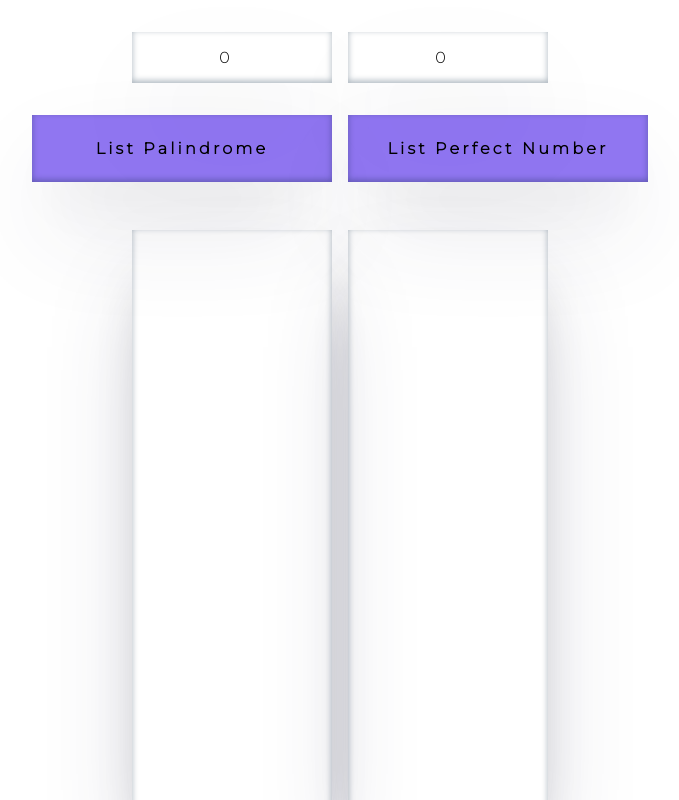
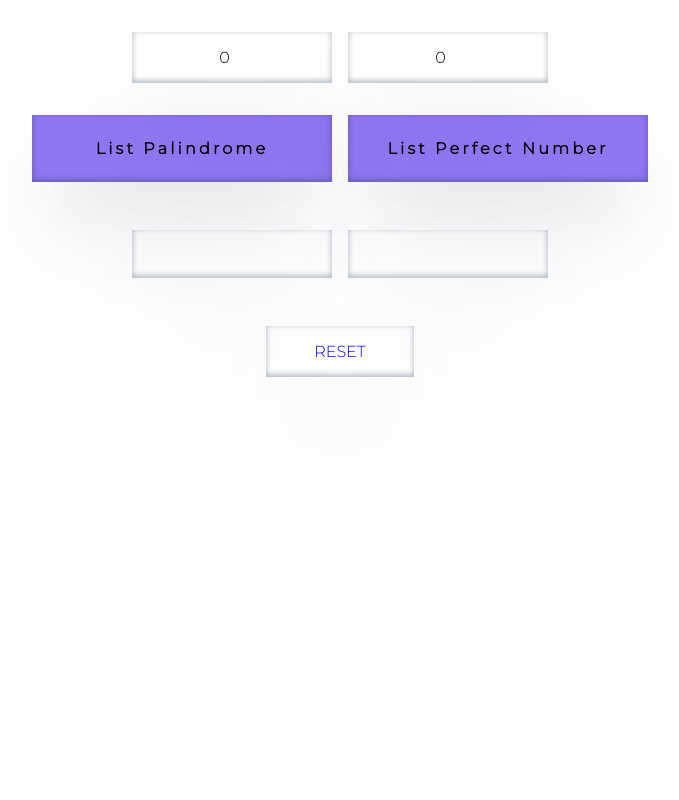
Before and after one commit to miracerdin/Palindrom-and-Perfect-Number, a plain HTML site: page index.html in a window 1280 px wide. Shown: the top 800 px of the page, without its empty margins (300-979 px from the left). Drawn offline with Linux system fonts and the light colour scheme.

Commit message:
flex-start

```diff
--- a/style.css
+++ b/style.css
@@ -39,19 +39,19 @@ input {
 }
 
 .palindromeList {
-  height: 600px;
+  max-height: 600px;
   width: 200px;
 }
 
 .perfectNumberList {
-  height: 600px;
+  max-height: 600px;
   width: 200px;
 }
 
 .table {
   display: flex;
   justify-content: center;
-  align-items: center;
+  align-items: flex-start;
   gap: 1rem;
 }
 
```
